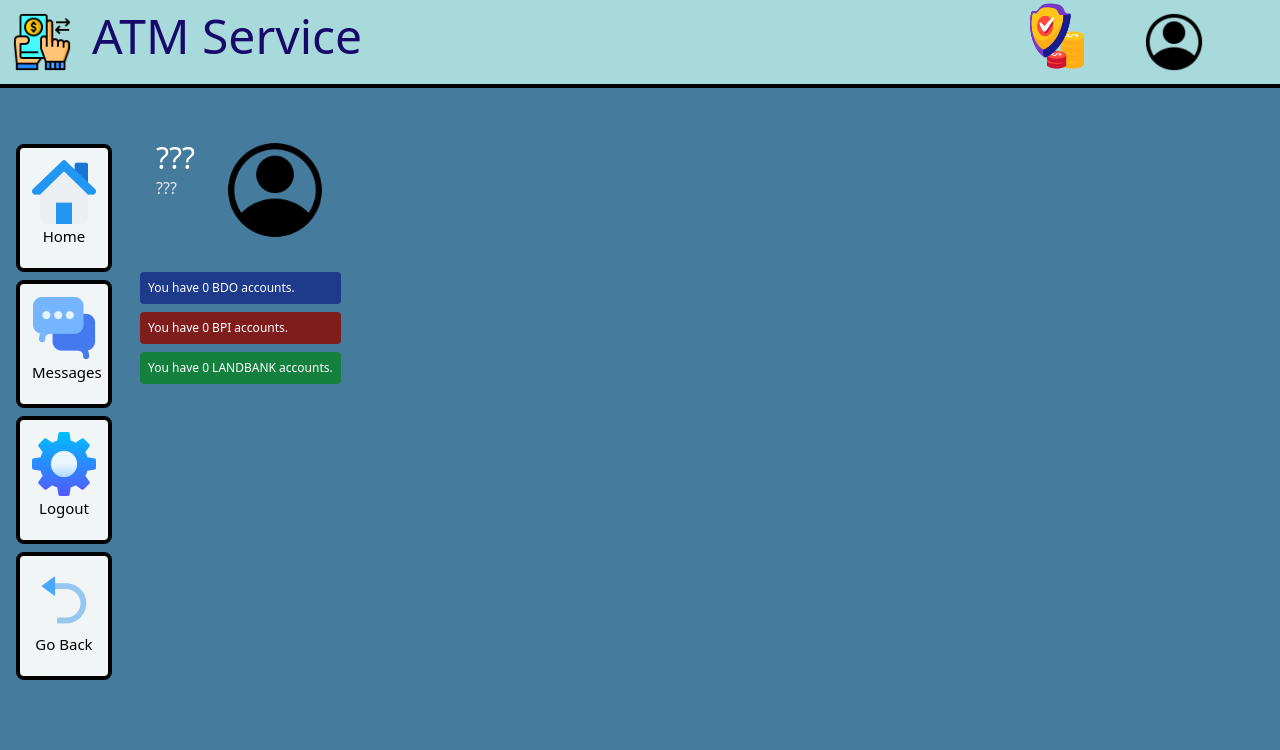
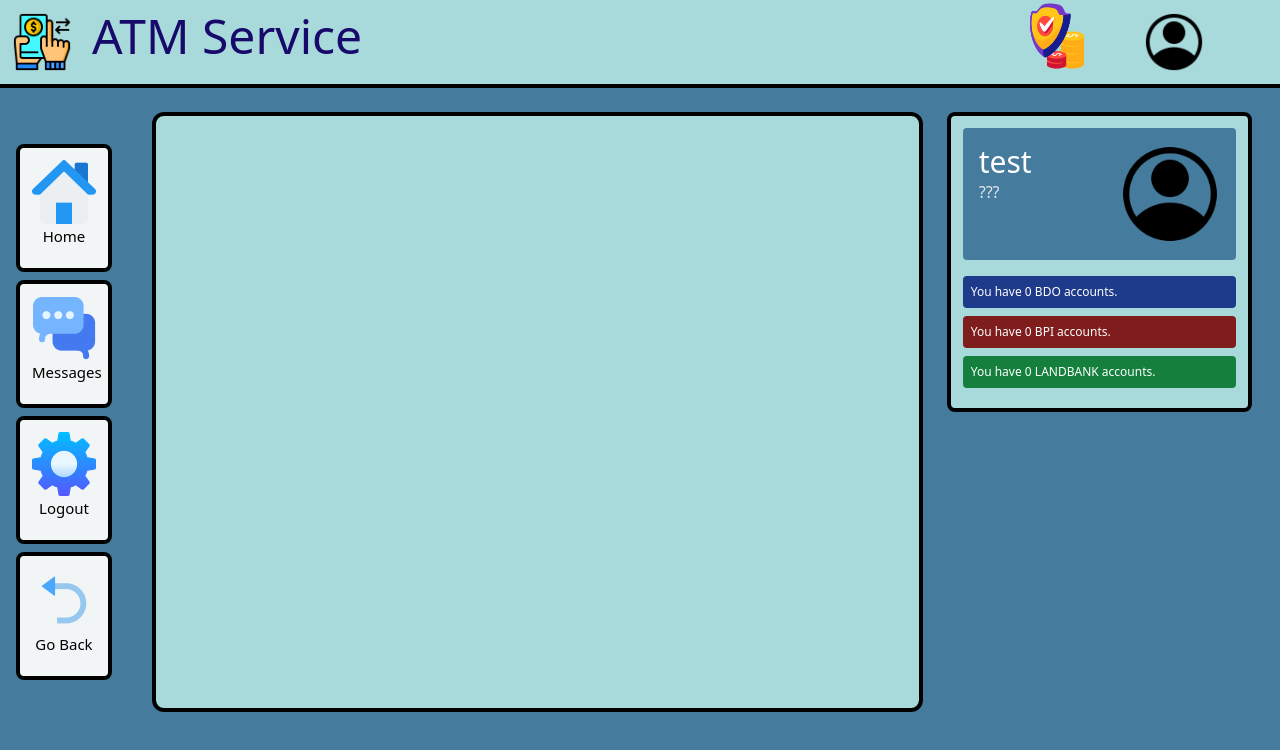
Before and after one commit to loo-ee/online-atm.next.js, a Next.js app: page /user in a window 1280 px wide. Shown: the top 750 px of the page. Built offline with nearby package versions, Linux system fonts and the light colour scheme.

Commit message:
CSS changes

```diff
--- /dev/null
+++ b/src/app/admin/page.tsx
@@ -0,0 +1,3 @@
+export default function Admin({}) {
+  return <div></div>;
+}
--- a/src/app/page.tsx
+++ b/src/app/page.tsx
@@ -10,7 +10,10 @@ export default function Home({}) {
   const navigator = useRouter();
 
   useEffect(() => {
-    if (User?.user.username == '???') {
+    if (User?.user.username != '???') {
+      if (User?.user.isAdmin) navigator.push('/admin/');
+      navigator.push('/user/');
+    } else {
       navigator.push('/login/');
     }
   });
--- a/src/app/user/Panel.tsx
+++ b/src/app/user/Panel.tsx
@@ -33,7 +33,7 @@ export default function Panel({}) {
   });
 
   return (
-    <div className="laptop:p-3">
+    <div className="laptop:p-3 bg-secondary border-4 border-black rounded-lg p-4 laptop:w-[500px] laptop:h-[300px] mr-7">
       <div className="flex flex-row justify-between bg-primary laptop:p-4 rounded">
         <div className="flex flex-col">
           <span className="text-3xl text-white">{User?.user.username}</span>
--- a/src/app/user/page.tsx
+++ b/src/app/user/page.tsx
@@ -1,3 +1,5 @@
 export default function UserPage({}) {
-  return <div></div>;
+  return (
+    <div className="bg-secondary border-black border-4 tablet:w-full phone:w-[300px] rounded-xl p-6 mx-6 flex flex-col items-center"></div>
+  );
 }
--- a/src/contexts/UserContext.tsx
+++ b/src/contexts/UserContext.tsx
@@ -16,7 +16,7 @@ export default function UserContextProvider({
   children: React.ReactNode;
 }) {
   const userAcc: UserModel = {
-    username: '???',
+    username: 'test',
     password: '???',
     email: '???',
     avatar: null,
```
